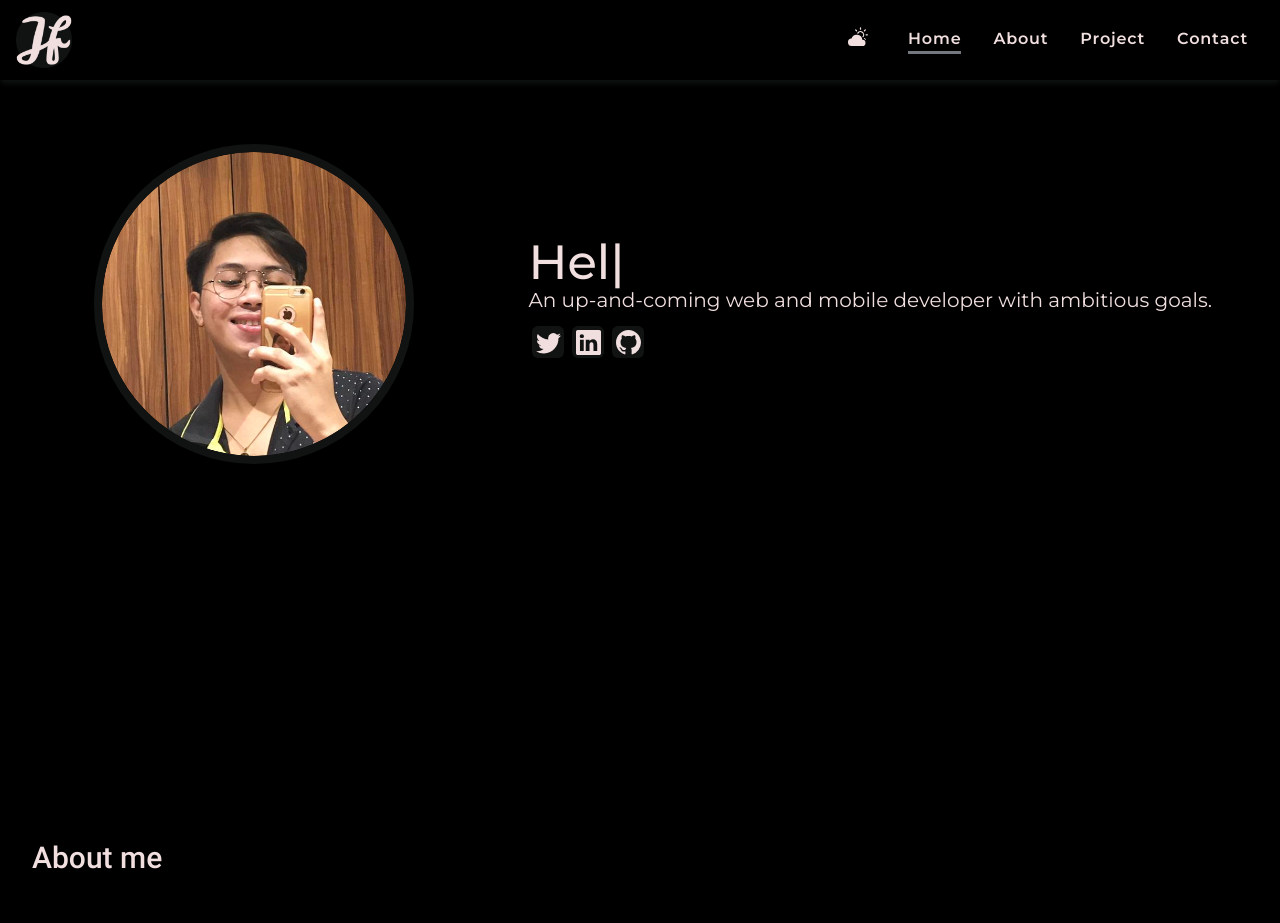
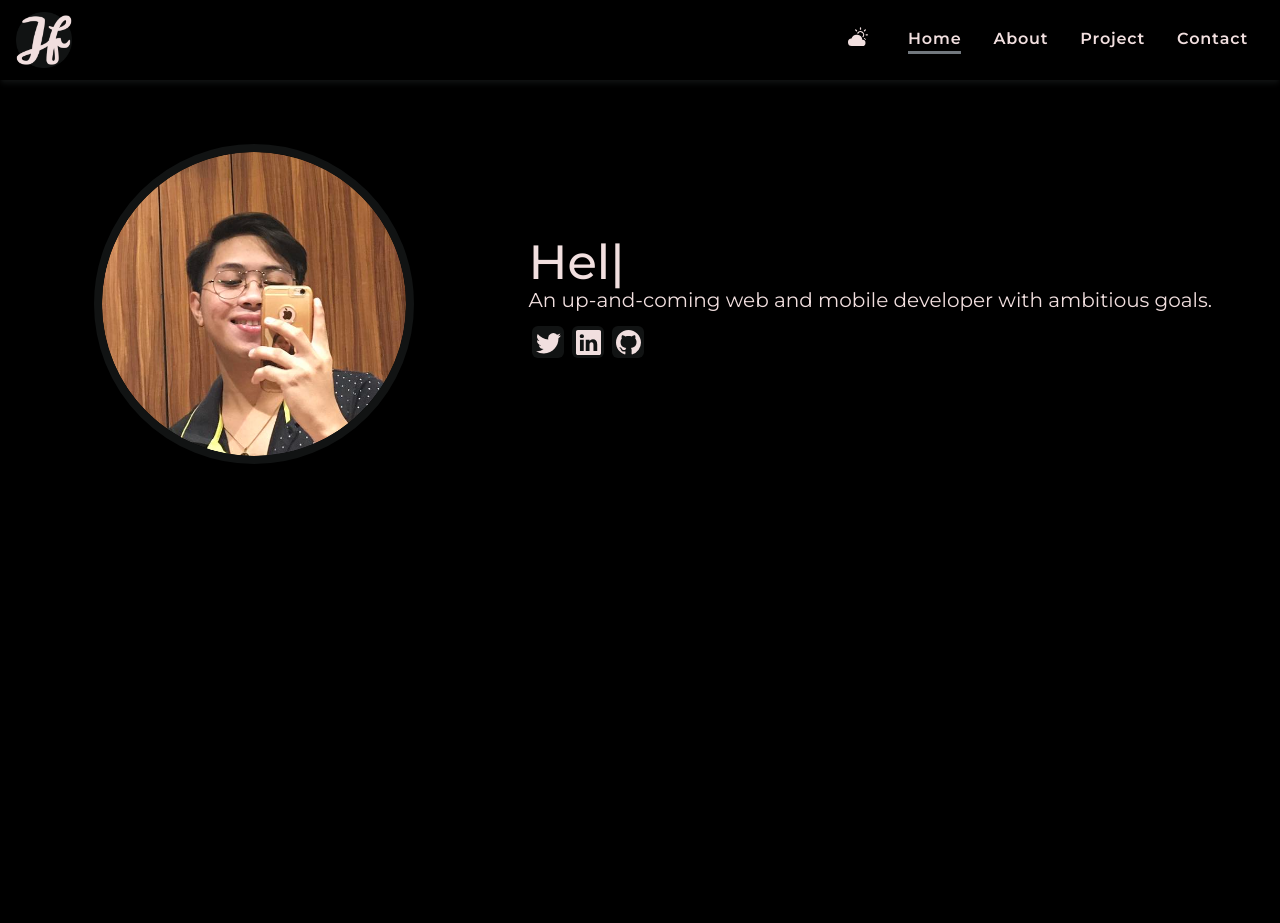
Before and after one commit to jah09/Jahfolio, a React (Vite) app: page /about in a window 1280 px wide. Shown: the top 923 px of the page. Built offline with nearby package versions, Linux system fonts and the light colour scheme.

Commit message:
Update About.jsx

```diff
--- a/src/components/About.jsx
+++ b/src/components/About.jsx
@@ -86,7 +86,7 @@ const About = () => {
           animate={aboutmeControls}
           transition={{ duration: 2.5, ease: "easeInOut" }}
         >
-          <h1 className="text-3xl font-robotomedium lg:mt-20">About me</h1>
+          <h1 className="text-3xl font-robotomedium lg:mt-40">About me</h1>
         </motion.div>
 
         <motion.div
```
